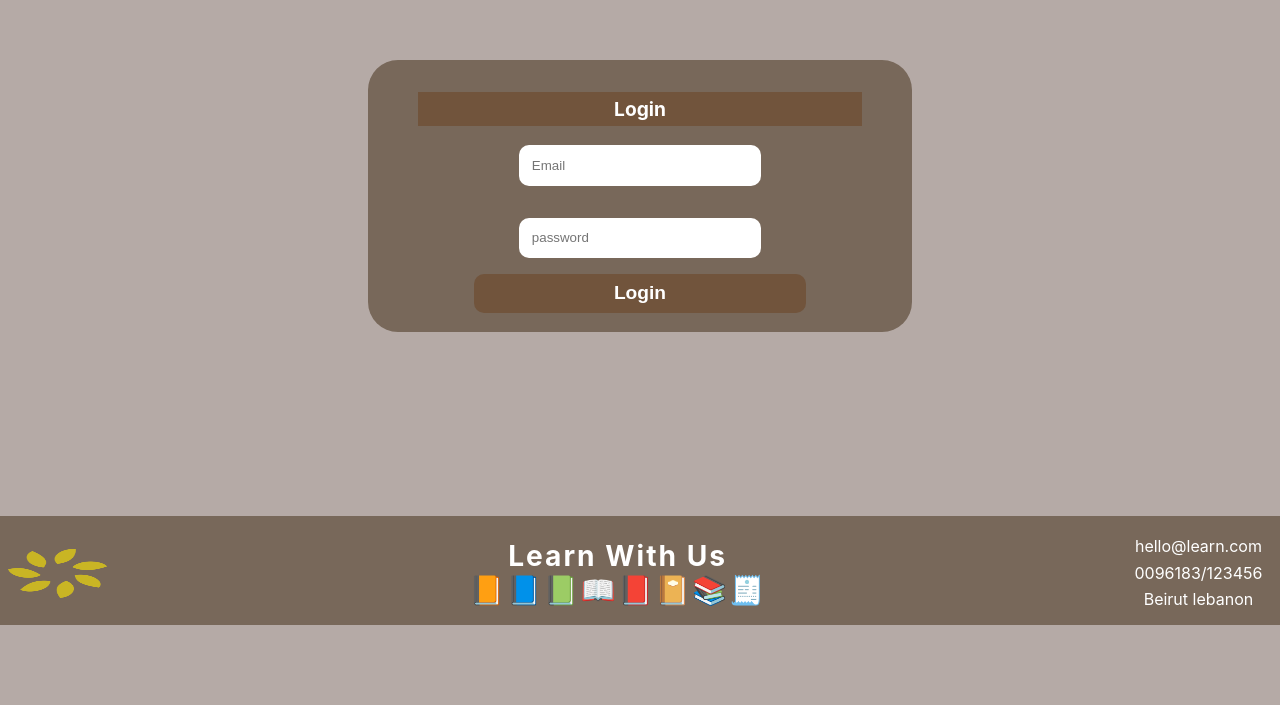
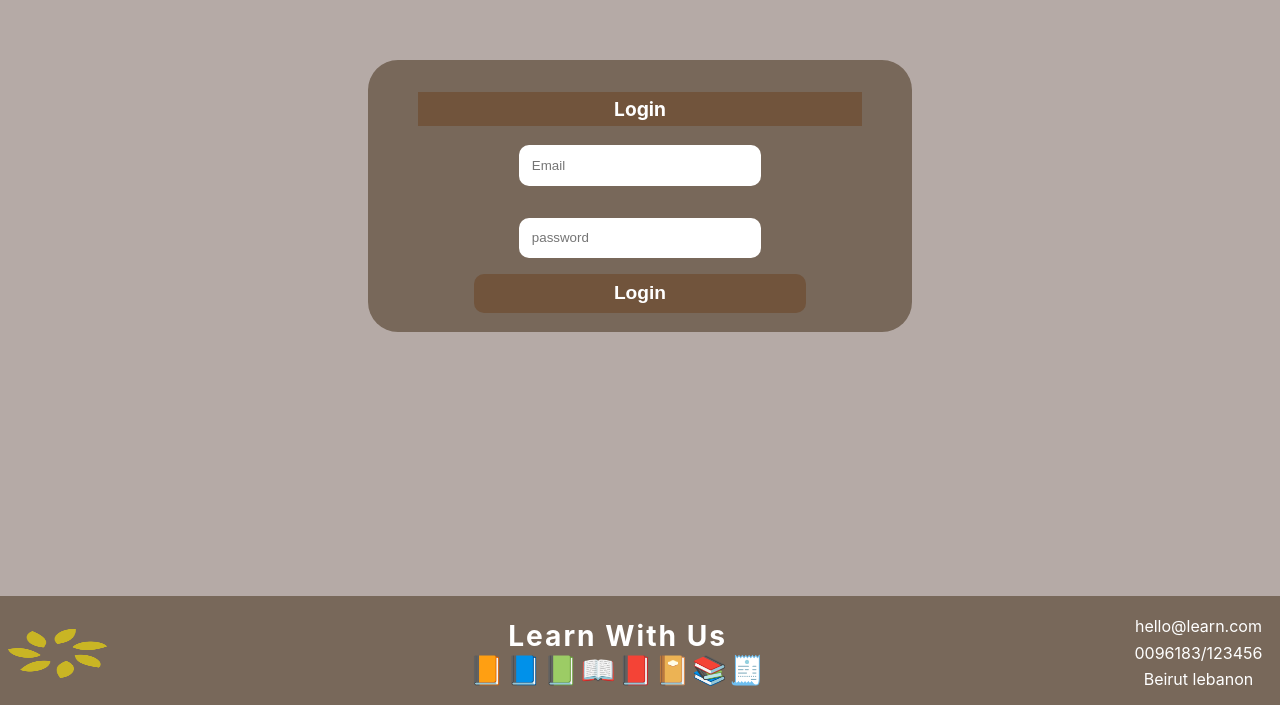
Before and after one commit to aliShouman0/e-learning, a React (Create React App) app in the folder e_learning_frontend/: page /login in a window 1280 px wide. Shown: the part 124-829 px from the top of the page. Before the commit the page ends 800 px from the top, so only its background shows below. Built offline with nearby package versions, Linux system fonts and the light colour scheme.

Commit message:
Frontend:Fixing admin styles

```diff
--- a/e_learning_frontend/src/App.css
+++ b/e_learning_frontend/src/App.css
@@ -164,10 +164,9 @@ img {
   background-color: white;
   margin: 1rem;
   border-radius: 10px;
-  height: 25vh;
+  height: 35vh;
   width: 15%;
   border: 1px solid #71543c;
-
 }
 
 .course-header {
@@ -311,7 +310,7 @@ img {
   margin: 1rem auto;
 }
 
-.admin-course{
+.admin-course {
   display: flex;
   justify-content: space-between;
   flex-wrap: wrap;
@@ -327,6 +326,11 @@ img {
   width: 100%;
   background-color: #78685a;
   color: white;
+  margin-top: 5rem;
+}
+
+.footer-admin {
+  margin: 0;
 }
 
 .footer .logo {
--- a/e_learning_frontend/src/components/Footer.jsx
+++ b/e_learning_frontend/src/components/Footer.jsx
@@ -1,8 +1,8 @@
 import React from "react";
 import logo from "../assets/logo.png";
-function Footer() {
+function Footer({className}) {
   return (
-    <footer className="footer">
+    <footer className={`footer ${className}`}>
       <div className="logo">
         <img src={logo} alt="logo" />
       </div>
@@ -19,4 +19,5 @@ function Footer() {
   );
 }
 
+
 export default Footer;
--- a/e_learning_frontend/src/components/admin/Admin.jsx
+++ b/e_learning_frontend/src/components/admin/Admin.jsx
@@ -75,14 +75,13 @@ function Admin() {
                             : course.image_path
                         }
                         setError={setError}
-                        //setSubmit={setSubmit}
                       />
                     );
                   })}
               </div>
             </main>
           </div>
-          <Footer />
+          <Footer className="footer-admin"/>
         </>
       )}
     </>
--- a/e_learning_frontend/src/components/admin/LeftPanel.jsx
+++ b/e_learning_frontend/src/components/admin/LeftPanel.jsx
@@ -30,5 +30,8 @@ function LeftPanel({ SetgetCourses }) {
     </aside>
   );
 }
+LeftPanel.defaultProps = {
+  className: " ",
+};
 
 export default LeftPanel;
```
Also changed, not shown: e_learning_frontend/src/components/Student.jsx (line endings or trailing spaces).
